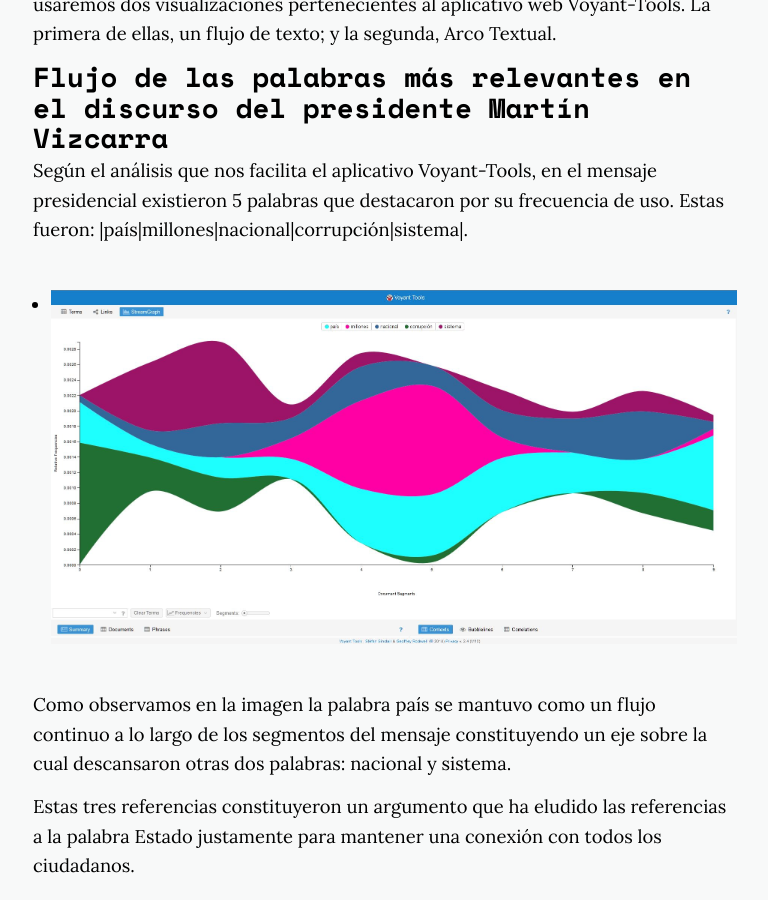
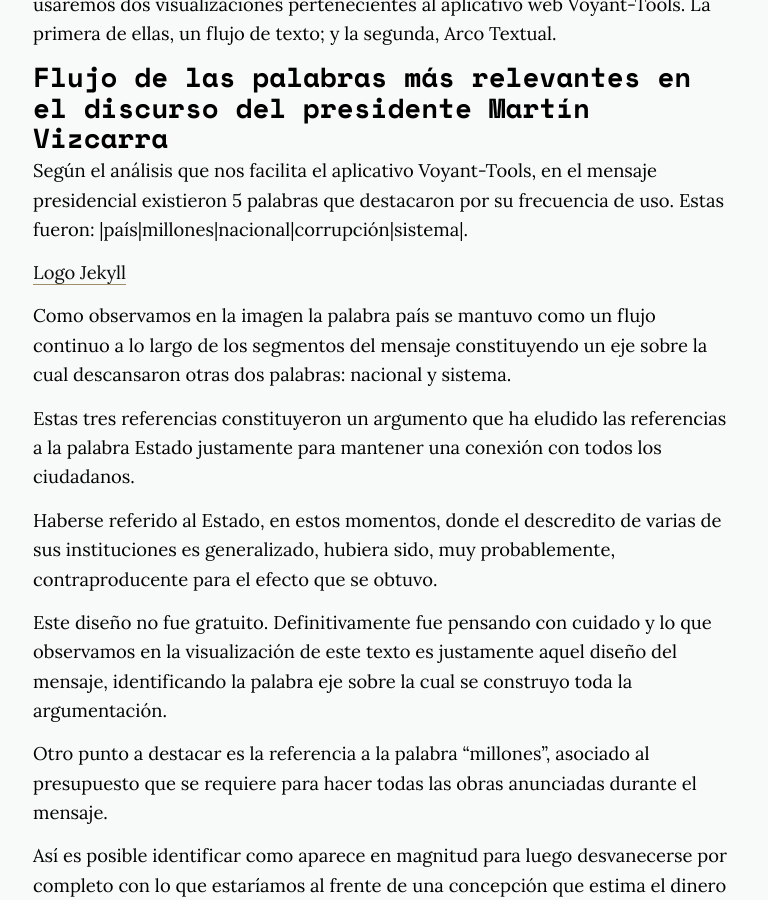
Before and after one commit to manuelvarzen/Vigia, a Jekyll site: the page built from _posts/2018-07-29-Message-TexFlow.md, in a window 1280 px wide and 900 px high, scrolled down 1629 px. Shown: the whole window, without its empty margins (255-1023 px from the left). Built offline with Jekyll 4.4.1, drawn with Linux system fonts in a browser that asks for light colours; nearby versions of some CDN libraries; comment, search, counter and statistics services are not loaded.

Commit message:
Update 2018-07-29-Message-TexFlow.md

```diff
--- a/_posts/2018-07-29-Message-TexFlow.md
+++ b/_posts/2018-07-29-Message-TexFlow.md
@@ -21,11 +21,7 @@
 ### Flujo de las palabras más relevantes en el discurso del presidente Martín Vizcarra
 Según el análisis que nos facilita el aplicativo Voyant-Tools, en el mensaje presidencial existieron 5 palabras que destacaron por su frecuencia de uso. Estas fueron: |país|millones|nacional|corrupción|sistema|.
 
-<ul>
-<li  markdown="1">
-![Text Flow by Voyant-Tools]({{site.url}}/img/mensaje_pdte_Jul2018-1.jpg)
-</li>
-</ul>
+[Logo Jekyll]({{"/img/mensaje_pdte_Jul2018-2.jpg"| absolute_url}})
 
 Como observamos en la imagen la palabra país se mantuvo como un flujo continuo a lo largo de los segmentos del mensaje constituyendo un eje sobre la cual descansaron otras dos palabras: nacional y sistema.
 
```
